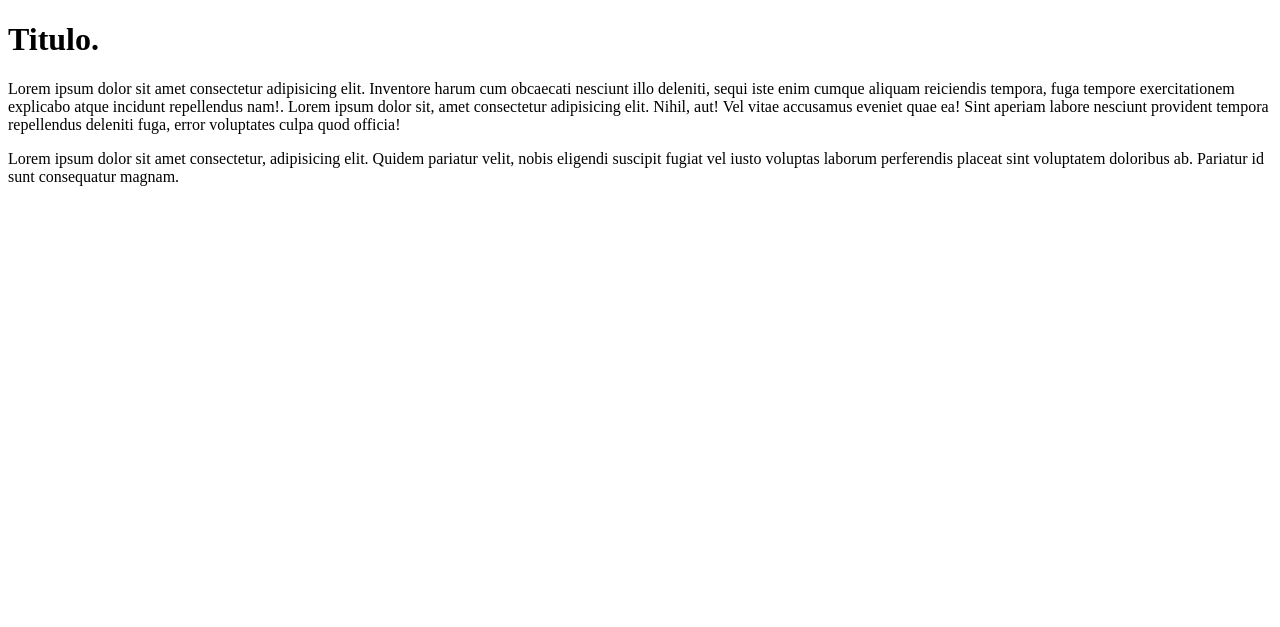
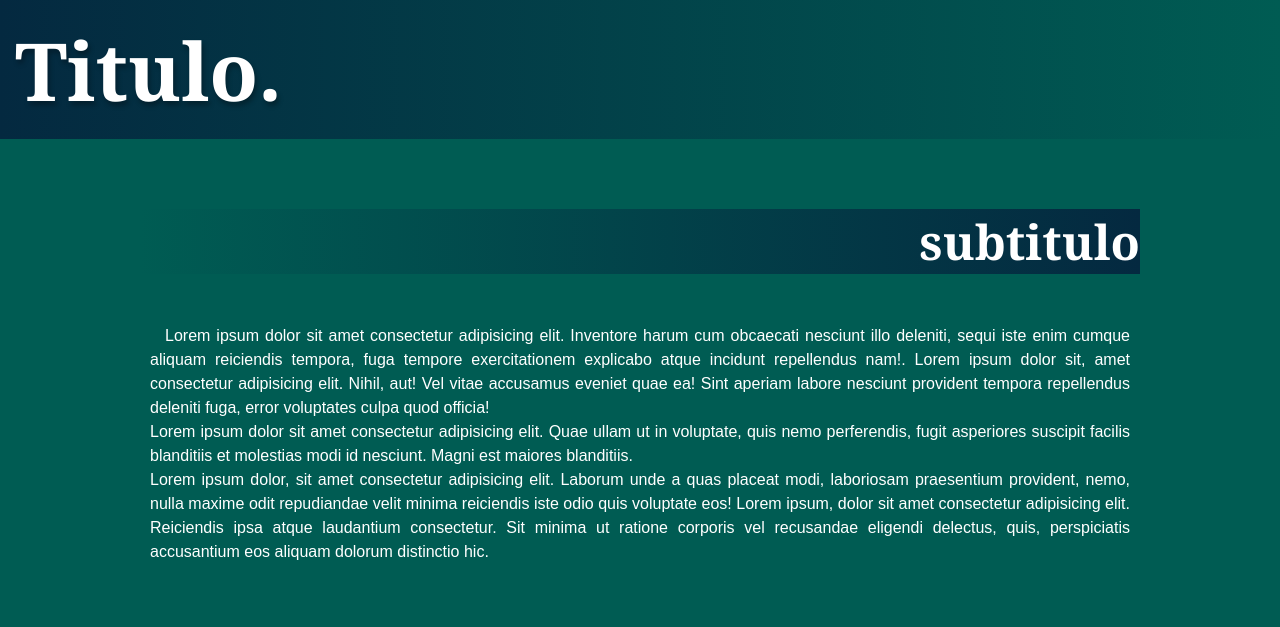
Before and after one commit to SamuelAlvesSil/_Projetos, a plain HTML site: page HTML e CSS/__Pro001 - Titulo e Texto/Index.html in a window 1280 px wide. Drawn offline with Linux system fonts and the light colour scheme.

Commit message:
colocando style

```diff
--- a/HTML e CSS/__Pro001 - Titulo e Texto/Index.html
+++ b/HTML e CSS/__Pro001 - Titulo e Texto/Index.html
@@ -8,8 +8,17 @@
     <link rel="shortcut icon" href="_Imagens/favicon.ico" type="image/x-icon">
 </head>
 <body>
-    <h1>Titulo.</h1>
-    <p>Lorem ipsum dolor sit amet consectetur adipisicing elit. Inventore harum cum obcaecati nesciunt illo deleniti, sequi iste enim cumque aliquam reiciendis tempora, fuga tempore exercitationem explicabo atque incidunt repellendus nam!. Lorem ipsum dolor sit, amet consectetur adipisicing elit. Nihil, aut! Vel vitae accusamus eveniet quae ea! Sint aperiam labore nesciunt provident tempora repellendus deleniti fuga, error voluptates culpa quod officia!</p>
-    <p>Lorem ipsum dolor sit amet consectetur, adipisicing elit. Quidem pariatur velit, nobis eligendi suscipit fugiat vel iusto voluptas laborum perferendis placeat sint voluptatem doloribus ab. Pariatur id sunt consequatur magnam.</p>
+    <header>
+        <h1>Titulo.</h1>
+    </header>
+
+    <div>
+        <h1>subtitulo</h1>
+        <p>
+            Lorem ipsum dolor sit amet consectetur adipisicing elit. Inventore harum cum obcaecati nesciunt illo deleniti, sequi iste enim cumque aliquam reiciendis tempora, fuga tempore exercitationem explicabo atque incidunt repellendus nam!. Lorem ipsum dolor sit, amet consectetur adipisicing elit. Nihil, aut! Vel vitae accusamus eveniet quae ea! Sint aperiam labore nesciunt provident tempora repellendus deleniti fuga, error voluptates culpa quod officia! <br>
+            Lorem ipsum dolor sit amet consectetur adipisicing elit. Quae ullam ut in voluptate, quis nemo perferendis, fugit asperiores suscipit facilis blanditiis et molestias modi id nesciunt. Magni est maiores blanditiis. <br>
+            Lorem ipsum dolor, sit amet consectetur adipisicing elit. Laborum unde a quas placeat modi, laboriosam praesentium provident, nemo, nulla maxime odit repudiandae velit minima reiciendis iste odio quis voluptate eos! Lorem ipsum, dolor sit amet consectetur adipisicing elit. Reiciendis ipsa atque laudantium consectetur. Sit minima ut ratione corporis vel recusandae eligendi delectus, quis, perspiciatis accusantium eos aliquam dolorum distinctio hic.
+        </p>
+    </div>
 </body>
 </html>
--- a/HTML e CSS/__Pro001 - Titulo e Texto/_Style/style.css
+++ b/HTML e CSS/__Pro001 - Titulo e Texto/_Style/style.css
@@ -1 +1,52 @@
 @charset "UTF-8";
+
+:root {
+--cor1: #D6D58E;
+--cor2: #DBF227;
+--cor3: #9FC131;
+--cor4: #005C53;
+--cor5: #042940;
+
+}
+
+* {
+    margin: 0px;
+    padding: 0px;
+}
+
+body {
+    background-color: var(--cor4);
+    font-family: Arial, Helvetica, sans-serif;
+}
+header > h1 {
+    text-shadow: 2px 4px 5px rgba(0, 0, 0, 0.308);
+    color: white;
+    font-size: 5em;
+    font-family: Georgia, 'Times New Roman', Times, serif;
+    font-weight: bolder;
+    background-image: linear-gradient(to right, var(--cor5), var(--cor4));
+    margin-bottom: 30px;
+    padding: 15px;
+}
+div {
+    margin: auto;
+    max-width: 1000px;
+    padding: 40px;
+}
+div > h1 {
+    margin-bottom: 50px;
+    text-align: right;
+    font-family: Georgia, 'Times New Roman', Times, serif;
+    color: white;
+    background-image: linear-gradient(to Left, var(--cor5), var(--cor4));
+    font-weight: bold;
+    font-size: 3em;
+}
+div > p {
+    color: white;
+    font-weight: 100;
+    margin: 20px 10px;
+    text-align: justify;
+    text-indent: 15px;
+    line-height: 1.5em;
+}
```
